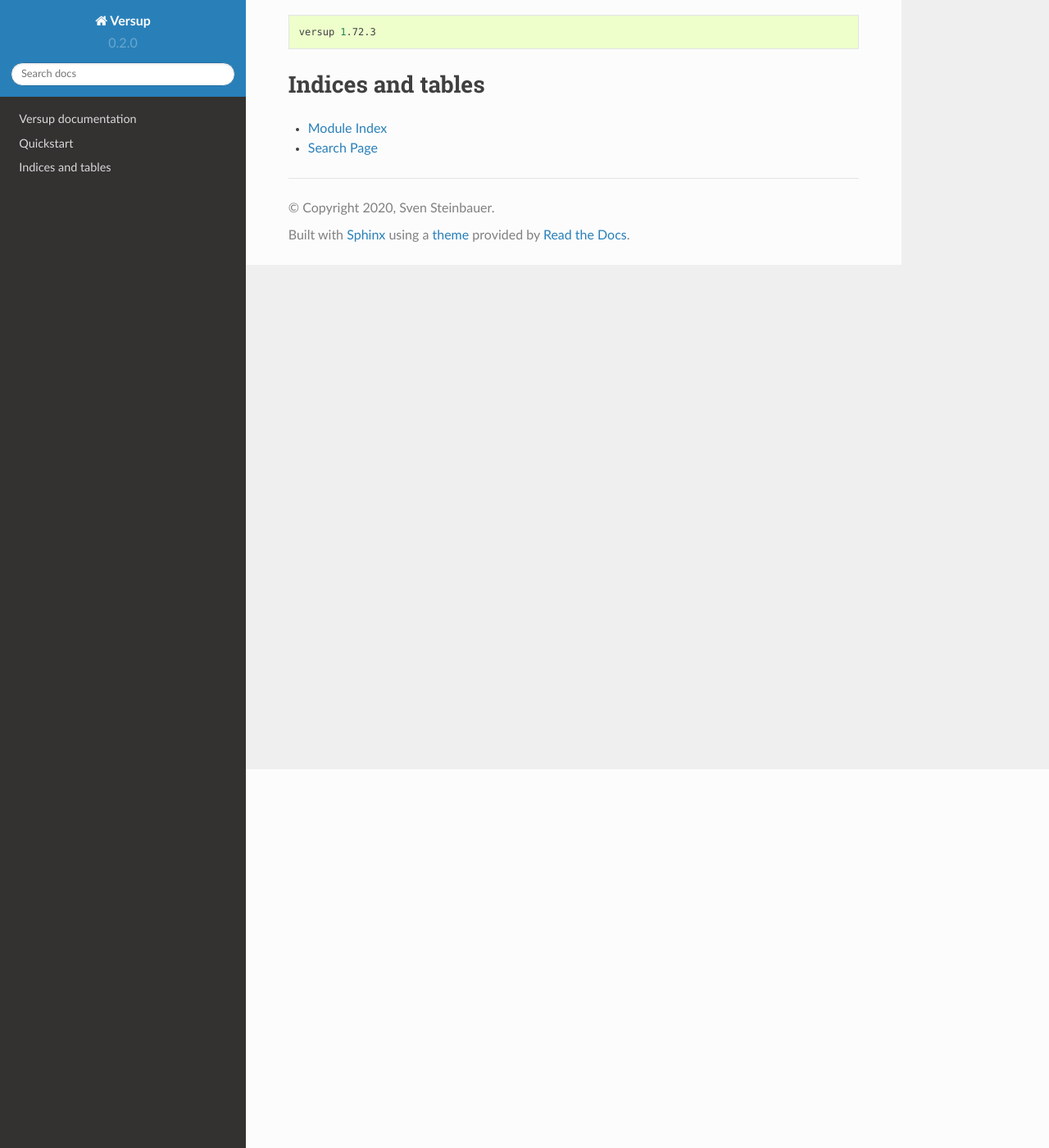
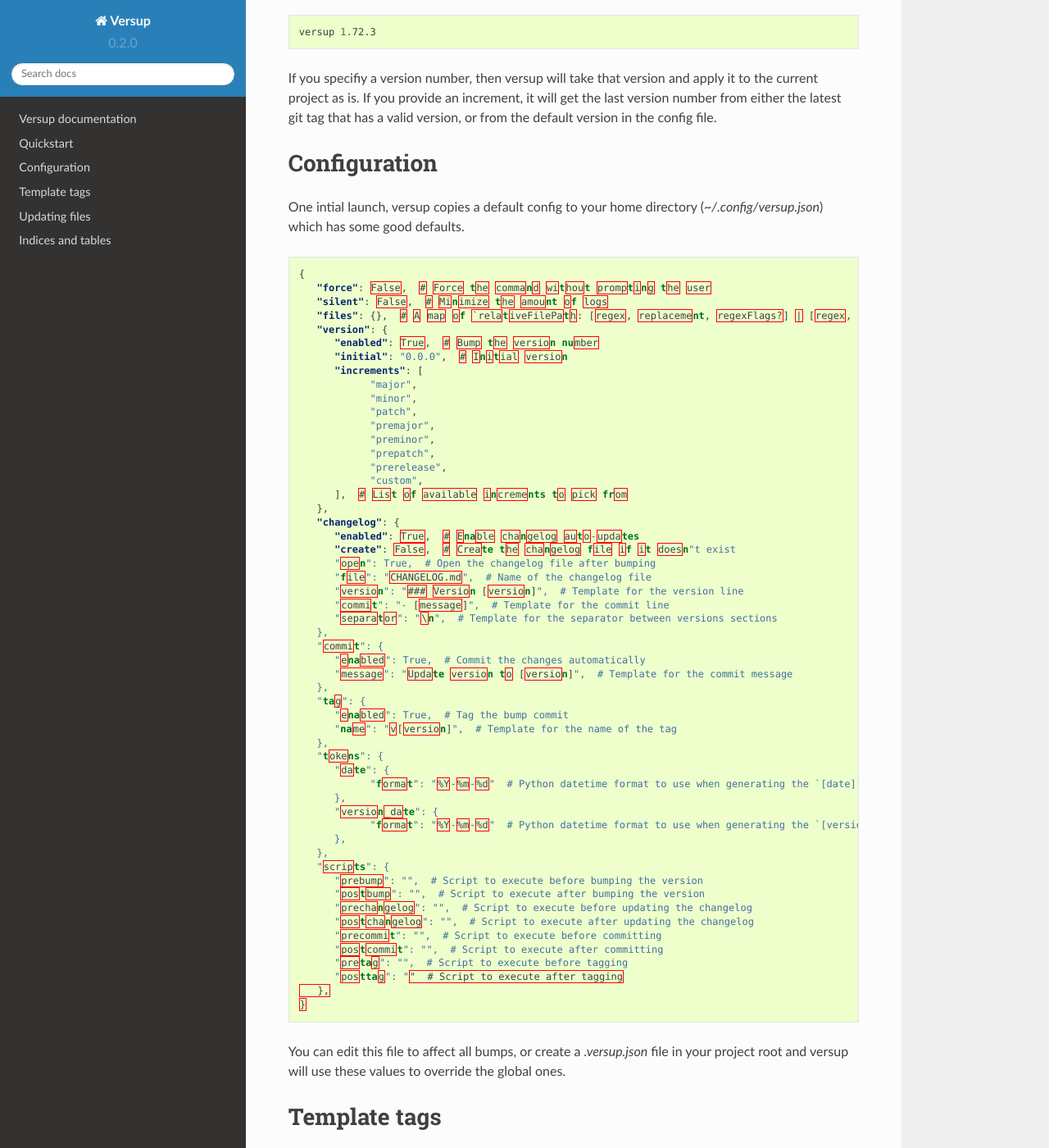
Before and after one commit to Svenito/versup, a Sphinx documentation site: the page built from docs/source/index.rst, in a window 1280 px wide and 1400 px high, scrolled down 462 px. Shown: the whole window at 82% size. Built offline with Sphinx 7.4.7 and the Read the Docs theme 2.0.0, drawn with Linux system fonts in a browser that asks for light colours; some of the changed text lies outside the part shown.

Commit message:
Update docs

```diff
--- a/docs/source/index.rst
+++ b/docs/source/index.rst
@@ -26,6 +26,123 @@
 
    versup 1.72.3
 
+If you specifiy a version number, then versup will take that version and apply
+it to the current project as is. If you provide an increment, it will get the
+last version number from either the latest git tag that has a valid version,
+or from the default version in the config file.
+
+Configuration
+=============
+
+One intial launch, versup copies a default config to your home directory (`~/.config/versup.json`) which has some good defaults.
+
+.. code-block:: json
+
+   {
+      "force": False,  # Force the command without prompting the user
+      "silent": False,  # Minimize the amount of logs
+      "files": {},  # A map of `relativeFilePath: [regex, replacement, regexFlags?] | [regex, replacement, regexFlags?][]`
+      "version": {
+         "enabled": True,  # Bump the version number
+         "initial": "0.0.0",  # Initial version
+         "increments": [
+               "major",
+               "minor",
+               "patch",
+               "premajor",
+               "preminor",
+               "prepatch",
+               "prerelease",
+               "custom",
+         ],  # List of available increments to pick from
+      },
+      "changelog": {
+         "enabled": True,  # Enable changelog auto-updates
+         "create": False,  # Create the changelog file if it doesn"t exist
+         "open": True,  # Open the changelog file after bumping
+         "file": "CHANGELOG.md",  # Name of the changelog file
+         "version": "### Version [version]",  # Template for the version line
+         "commit": "- [message]",  # Template for the commit line
+         "separator": "\n",  # Template for the separator between versions sections
+      },
+      "commit": {
+         "enabled": True,  # Commit the changes automatically
+         "message": "Update version to [version]",  # Template for the commit message
+      },
+      "tag": {
+         "enabled": True,  # Tag the bump commit
+         "name": "v[version]",  # Template for the name of the tag
+      },
+      "tokens": {
+         "date": {
+               "format": "%Y-%m-%d"  # Python datetime format to use when generating the `[date]` token
+         },
+         "version_date": {
+               "format": "%Y-%m-%d"  # Python datetime format to use when generating the `[version_date]` token
+         },
+      },
+      "scripts": {
+         "prebump": "",  # Script to execute before bumping the version
+         "postbump": "",  # Script to execute after bumping the version
+         "prechangelog": "",  # Script to execute before updating the changelog
+         "postchangelog": "",  # Script to execute after updating the changelog
+         "precommit": "",  # Script to execute before committing
+         "postcommit": "",  # Script to execute after committing
+         "pretag": "",  # Script to execute before tagging
+         "posttag": ""  # Script to execute after tagging
+      },
+   }
+
+You can edit this file to affect all bumps, or create a `.versup.json` file in your project root
+and versup will use these values to override the global ones.
+
+Template tags
+=============
+
+In various places you can define what text to use for commit messages, or tags etc.
+These support tag fields that are replaced with information. Know fields are:
+
+- [version]: The new version
+- [message]: The new commit message
+- [date]: Today's date formatted according to `tokens/date/format` in the config
+- [hash]: The new commit hash, full length
+- [hash4]: The new commit hash, first four characters
+- [hash7]: The new commit hash, first seven characters
+- [hash8]: The new commit hash, first eight characters
+- [author_name]: The author name from the git config
+- [author_email]: The author email from the git config
+
+Updating files
+==============
+
+versup can update versions in files. The way this works is by configuring a regex
+for each file that you want to update. So for example:
+
+.. code-block:: json
+
+   "files": {
+      "README.rst": [
+         ["Version ([\\d\\.]+) ", "Version [version] "],
+         ["Version is ([\\d\\.]+)", "Version is [version]"]
+      ]
+   },
+
+
+Here the file `README.rst` is updated by matching a regex `Version ([\\d\\.]+)`
+which will match any text like `Version 1.3` or `Version 1.3.7`. They are standard
+regular expressions. The text that is matched is then replaced with the next argument
+`Version [version]` where `[version]` is the new version. You can regex and replace on
+anything really.
+
+# Scripts
+
+There are a number of pre and post scripts that can be executed at various
+stages of the bump process. These are under the `scripts` section. They are
+called as-is and receive the new version number as the only argument. They
+can be anything, shell scripts, python scripts, etc, but they must be
+executable in a regular shell, as they will be invoked as such.
+
+
 
 .. toctree::
    :maxdepth: 2
```
